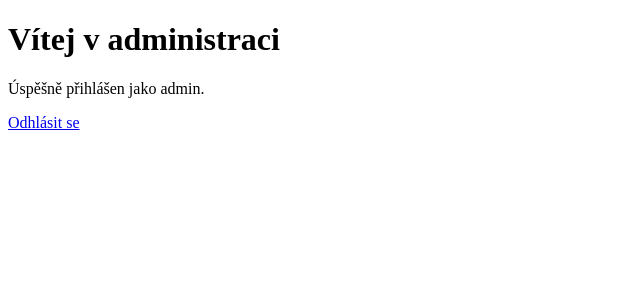
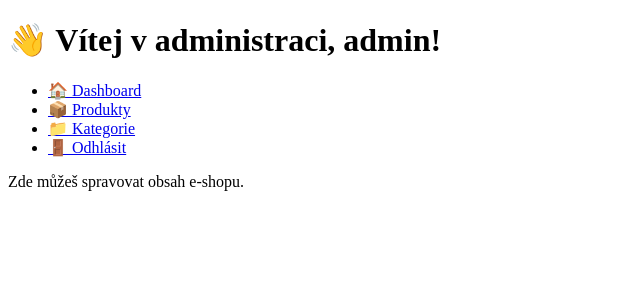
Before and after one commit to Lakyn80/naramkova-moda, a Flask app: template backend/templates/admin/dashboard.html in a window 1280 px wide. Shown: the top 300 px of the page, without its empty margins (0-640 px from the left). Run offline with Flask 3, Linux system fonts and the light colour scheme; the template is opened without the code that fills it: values that come from a table or form of the project are taken from there, others are empty.

Commit message:
dashobard_setting

```diff
--- a/backend/admin/routes.py
+++ b/backend/admin/routes.py
@@ -1,8 +1,8 @@
 from flask import render_template
-from flask_login import login_required
+from flask_login import login_required, current_user
 from . import admin_bp
 
 @admin_bp.route("/dashboard")
 @login_required
 def dashboard():
-    return render_template("admin/dashboard.html")
+    return render_template("admin/dashboard.html", user=current_user)
--- a/backend/templates/admin/dashboard.html
+++ b/backend/templates/admin/dashboard.html
@@ -5,8 +5,17 @@
     <title>Admin Dashboard</title>
 </head>
 <body>
-    <h1>Vítej v administraci</h1>
-    <p>Úspěšně přihlášen jako admin.</p>
-    <a href="{{ url_for('auth.logout') }}">Odhlásit se</a>
+    <h1>👋 Vítej v administraci, {{ user.username }}!</h1>
+
+    <nav>
+        <ul>
+            <li><a href="{{ url_for('admin.dashboard') }}">🏠 Dashboard</a></li>
+            <li><a href="#">📦 Produkty</a></li>
+            <li><a href="#">📁 Kategorie</a></li>
+            <li><a href="{{ url_for('auth.logout') }}">🚪 Odhlásit</a></li>
+        </ul>
+    </nav>
+
+    <p>Zde můžeš spravovat obsah e-shopu.</p>
 </body>
 </html>
```
